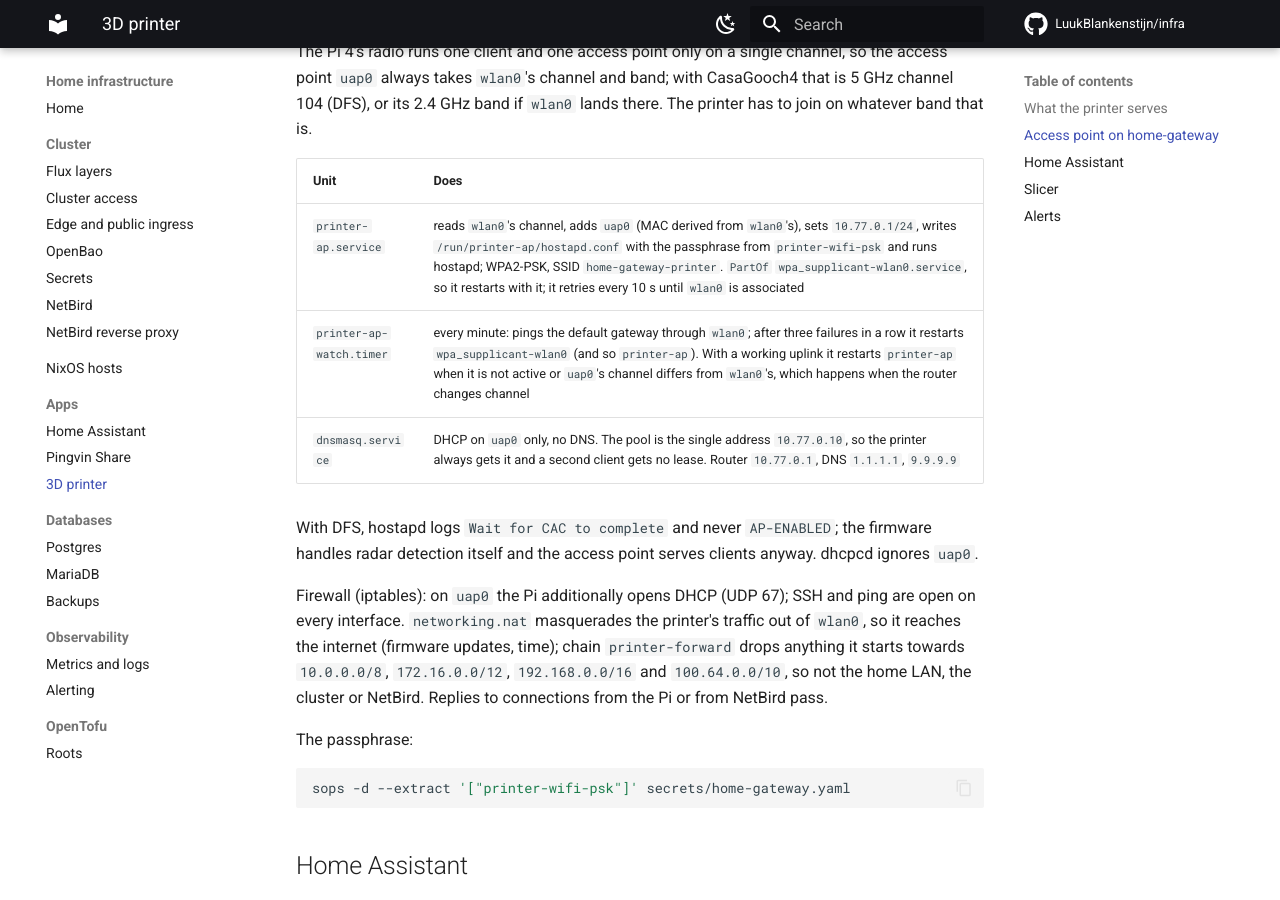
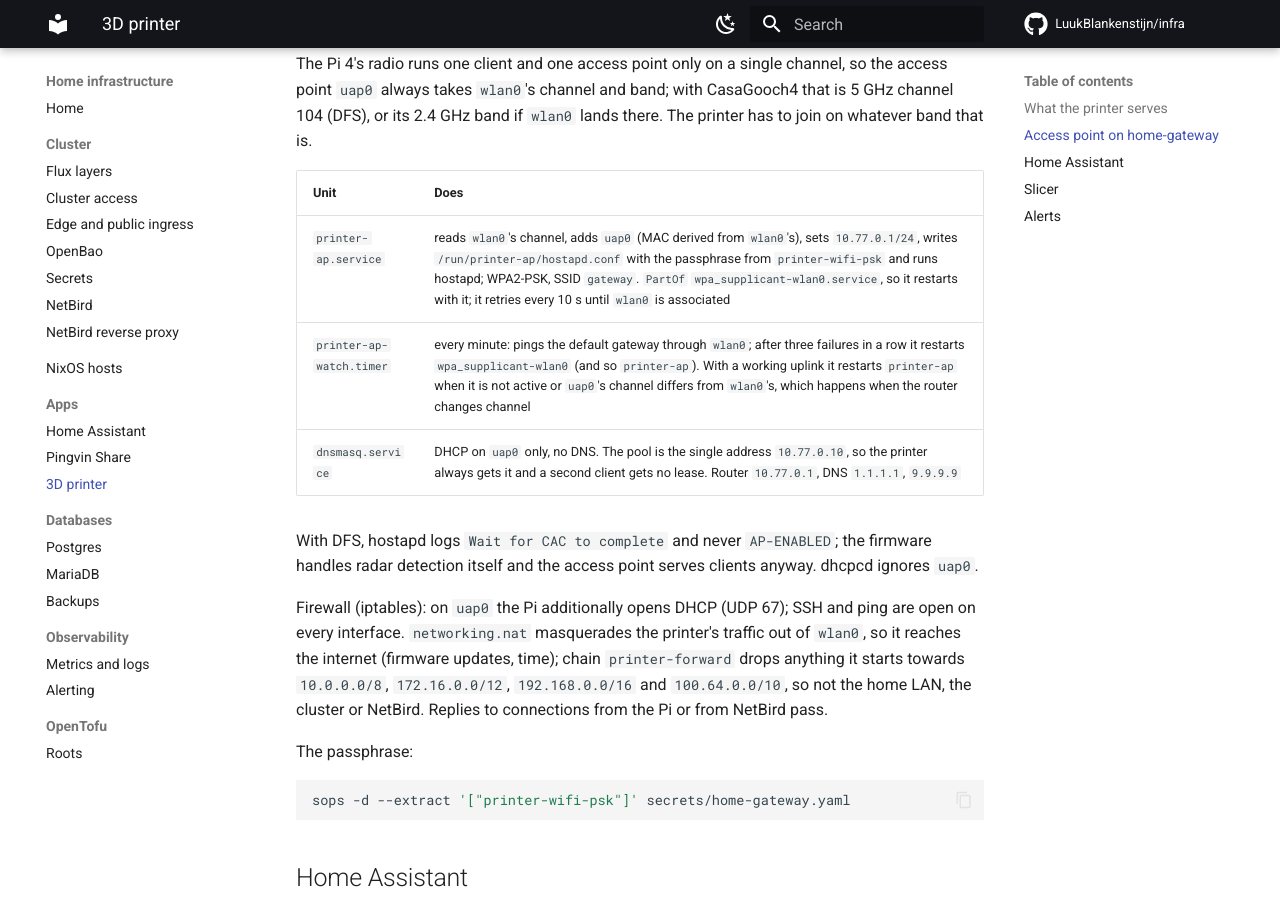
Before and after one commit to LuukBlankenstijn/infra, an MkDocs documentation site: the page built from docs/apps/printer.md, in a window 1280 px wide and 900 px high, scrolled down 1081 px. Built offline with MkDocs 1.6.1 and Material for MkDocs 9.7.7, drawn with Linux system fonts in a browser that asks for light colours; comment, search, counter and statistics services are not loaded.

Commit message:
home-gateway: printer Wi-Fi SSID gateway

````diff
--- a/docs/apps/printer.md
+++ b/docs/apps/printer.md
@@ -6,7 +6,7 @@ a laptop running the slicer reaches it over NetBird.
 
 ```mermaid
 flowchart LR
-  printer[Printer 10.77.0.10] -->|Wi-Fi home-gateway-printer| ap
+  printer[Printer 10.77.0.10] -->|Wi-Fi gateway| ap
   subgraph pi[home-gateway]
     ap[uap0 10.77.0.1, hostapd + dnsmasq]
     frpc[frpc: printer-mqtt, printer-upload, printer-camera]
@@ -44,7 +44,7 @@ there. The printer has to join on whatever band that is.
 
 | Unit | Does |
 | --- | --- |
-| `printer-ap.service` | reads `wlan0`'s channel, adds `uap0` (MAC derived from `wlan0`'s), sets `10.77.0.1/24`, writes `/run/printer-ap/hostapd.conf` with the passphrase from `printer-wifi-psk` and runs hostapd; WPA2-PSK, SSID `home-gateway-printer`. `PartOf` `wpa_supplicant-wlan0.service`, so it restarts with it; it retries every 10 s until `wlan0` is associated |
+| `printer-ap.service` | reads `wlan0`'s channel, adds `uap0` (MAC derived from `wlan0`'s), sets `10.77.0.1/24`, writes `/run/printer-ap/hostapd.conf` with the passphrase from `printer-wifi-psk` and runs hostapd; WPA2-PSK, SSID `gateway`. `PartOf` `wpa_supplicant-wlan0.service`, so it restarts with it; it retries every 10 s until `wlan0` is associated |
 | `printer-ap-watch.timer` | every minute: pings the default gateway through `wlan0`; after three failures in a row it restarts `wpa_supplicant-wlan0` (and so `printer-ap`). With a working uplink it restarts `printer-ap` when it is not active or `uap0`'s channel differs from `wlan0`'s, which happens when the router changes channel |
 | `dnsmasq.service` | DHCP on `uap0` only, no DNS. The pool is the single address `10.77.0.10`, so the printer always gets it and a second client gets no lease. Router `10.77.0.1`, DNS `1.1.1.1`, `9.9.9.9` |
 
````
Also changed, not shown: 1 other file.
